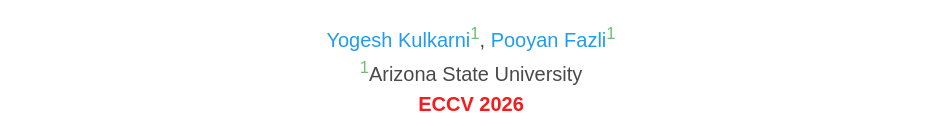
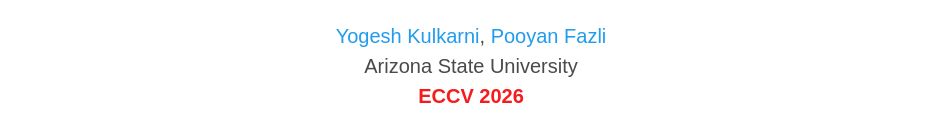
Before and after one commit to people-robots/EgoVITA, a plain HTML site: page index.html in a window 1280 px wide. Shown: the part 204-330 px from the top of the page, without its empty margins (169-1111 px from the left). Drawn offline with nearby package versions, Linux system fonts and the light colour scheme; some icons are missing; a web font is replaced by a local one.

Commit message:
Remove affiliation superscripts from author list

```diff
--- a/index.html
+++ b/index.html
@@ -208,14 +208,14 @@
            </h2>
 <div class="is-size-5 publication-authors">
 
-            <span class="author-block"><a href="https://yogkul2000.github.io/">Yogesh Kulkarni</a><sup style="color:#6fbf73;">1</sup>,</span>
+            <span class="author-block"><a href="https://yogkul2000.github.io/">Yogesh Kulkarni</a>,</span>
 
-            <span class="author-block"><a href="https://www.pooyanfazli.com/">Pooyan Fazli</a><sup style="color:#6fbf73;">1</sup></span>
+            <span class="author-block"><a href="https://www.pooyanfazli.com/">Pooyan Fazli</a></span>
 
              </div>
                        <div class="is-size-5 publication-authors">
 
-             <span class="author-block"><sup style="color:#6fbf73;">1</sup>Arizona State University</span><br>
+             <span class="author-block">Arizona State University</span><br>
              <span class="paper-block"><b style="color:#f41c1c">ECCV 2026</b></span>
 
            </div>
```
